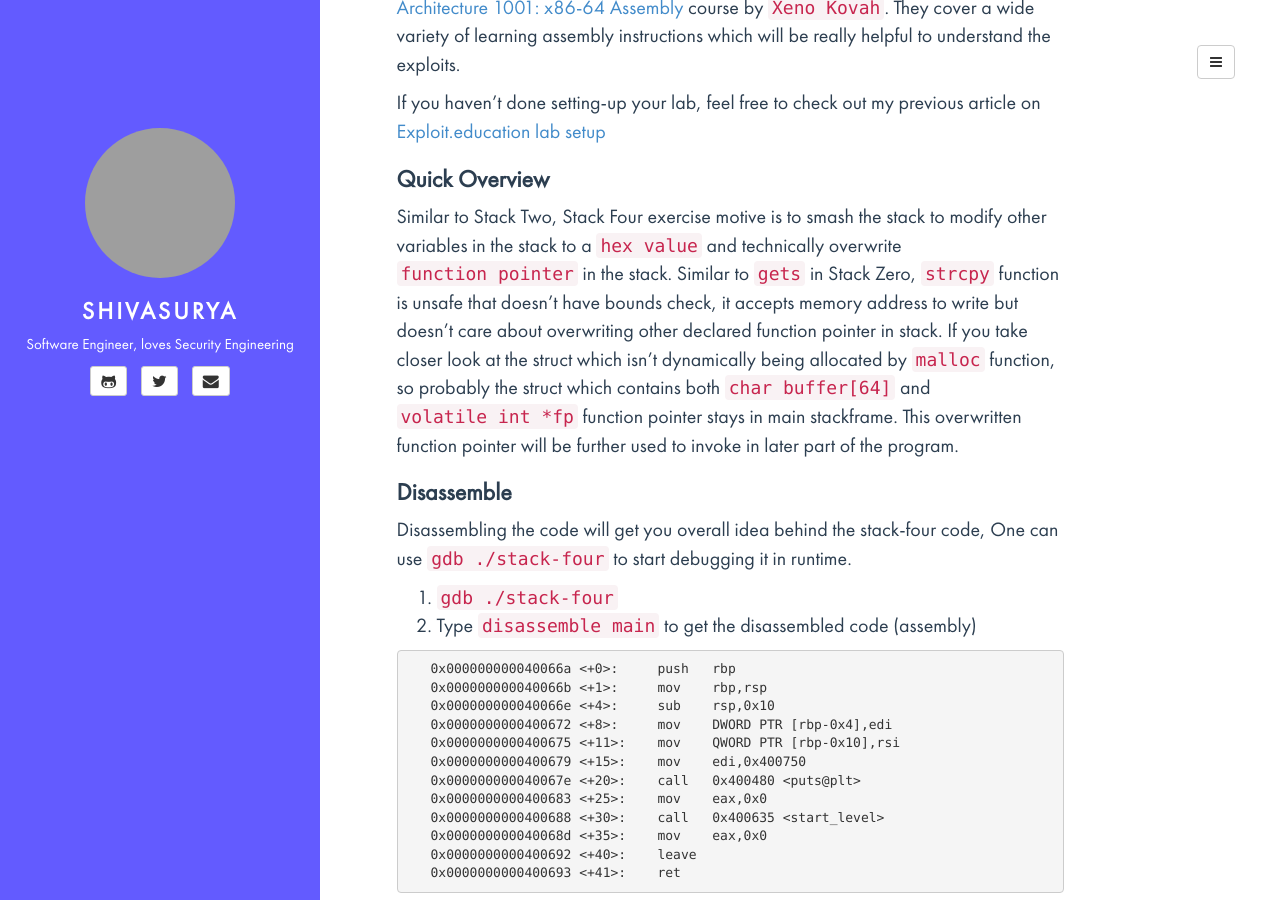
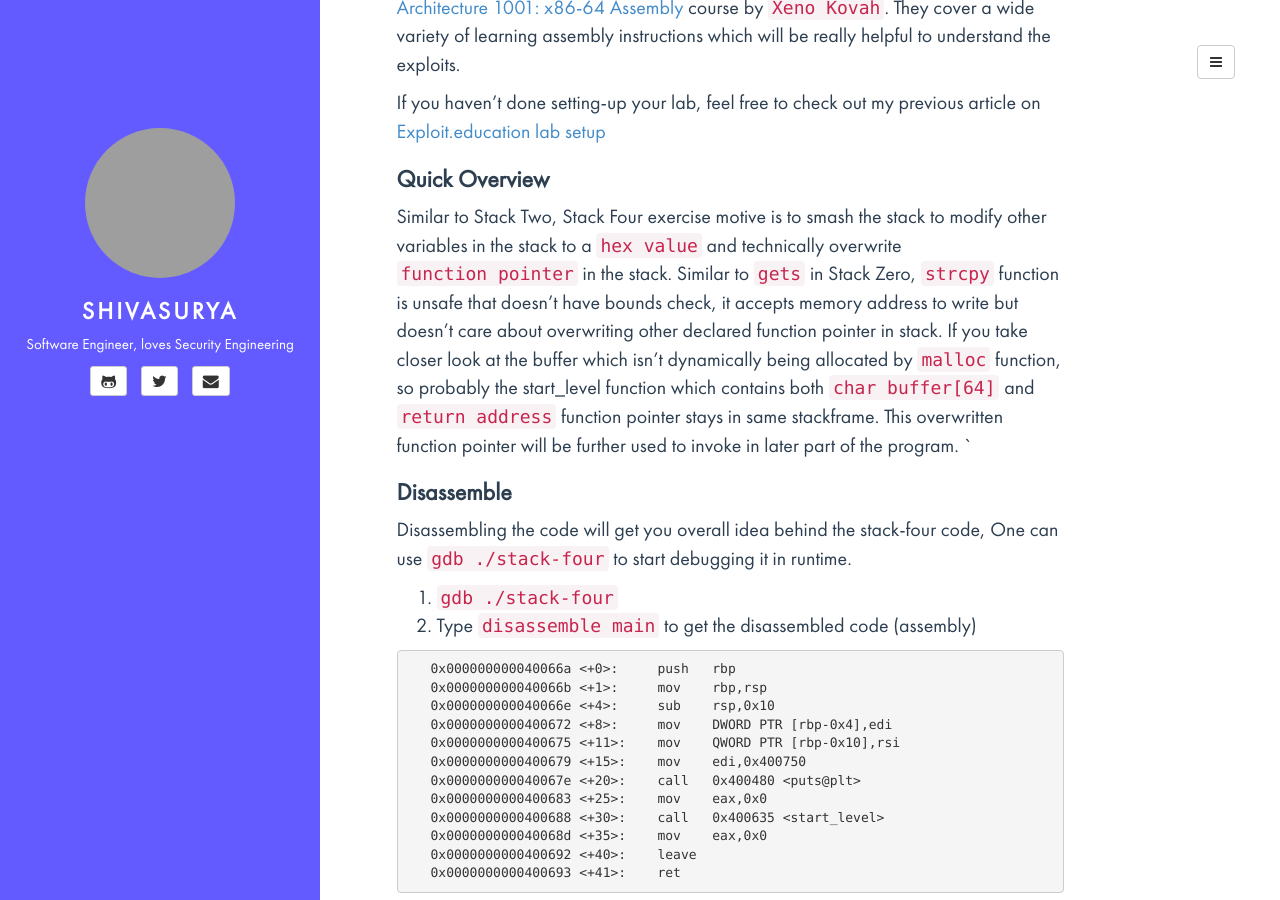
Before and after one commit to s5dev/s5dev.github.io, a Jekyll site: the page built from _posts/2023-01-28-exploit-education-stack-four-exercise-writeup.md, in a window 1280 px wide and 900 px high, scrolled down 356 px. Built offline with Jekyll 4.4.1, drawn with Linux system fonts in a browser that asks for light colours; grey boxes are pictures that could not be loaded.

Commit message:
fixed naming

```diff
--- a/_posts/2023-01-28-exploit-education-stack-four-exercise-writeup.md
+++ b/_posts/2023-01-28-exploit-education-stack-four-exercise-writeup.md
@@ -19,8 +19,8 @@ If you haven't done setting-up your lab, feel free to check out my previous arti
 
 ### Quick Overview
 
-Similar to Stack Two, Stack Four exercise motive is to smash the stack to modify other variables in the stack to a `hex value` and technically overwrite `function pointer` in the stack. Similar to `gets` in Stack Zero, `strcpy` function is unsafe that doesn't have bounds check, it accepts memory address to write but doesn't care about overwriting other declared function pointer in stack. If you take closer look at the struct which isn't dynamically being allocated by `malloc` function, so probably the struct which contains both `char buffer[64]` and `volatile int *fp` function pointer stays in main stackframe. This overwritten function pointer will be further used to invoke in later part of the program.
-
+Similar to Stack Two, Stack Four exercise motive is to smash the stack to modify other variables in the stack to a `hex value` and technically overwrite `function pointer` in the stack. Similar to `gets` in Stack Zero, `strcpy` function is unsafe that doesn't have bounds check, it accepts memory address to write but doesn't care about overwriting other declared function pointer in stack. If you take closer look at the buffer which isn't dynamically being allocated by `malloc` function, so probably the start_level function which contains both `char buffer[64]` and `return address` function pointer stays in same stackframe. This overwritten function pointer will be further used to invoke in later part of the program.
+`
 ### Disassemble
 
 Disassembling the code will get you overall idea behind the stack-four code, One can use `gdb ./stack-four` to start debugging it in runtime.
```
